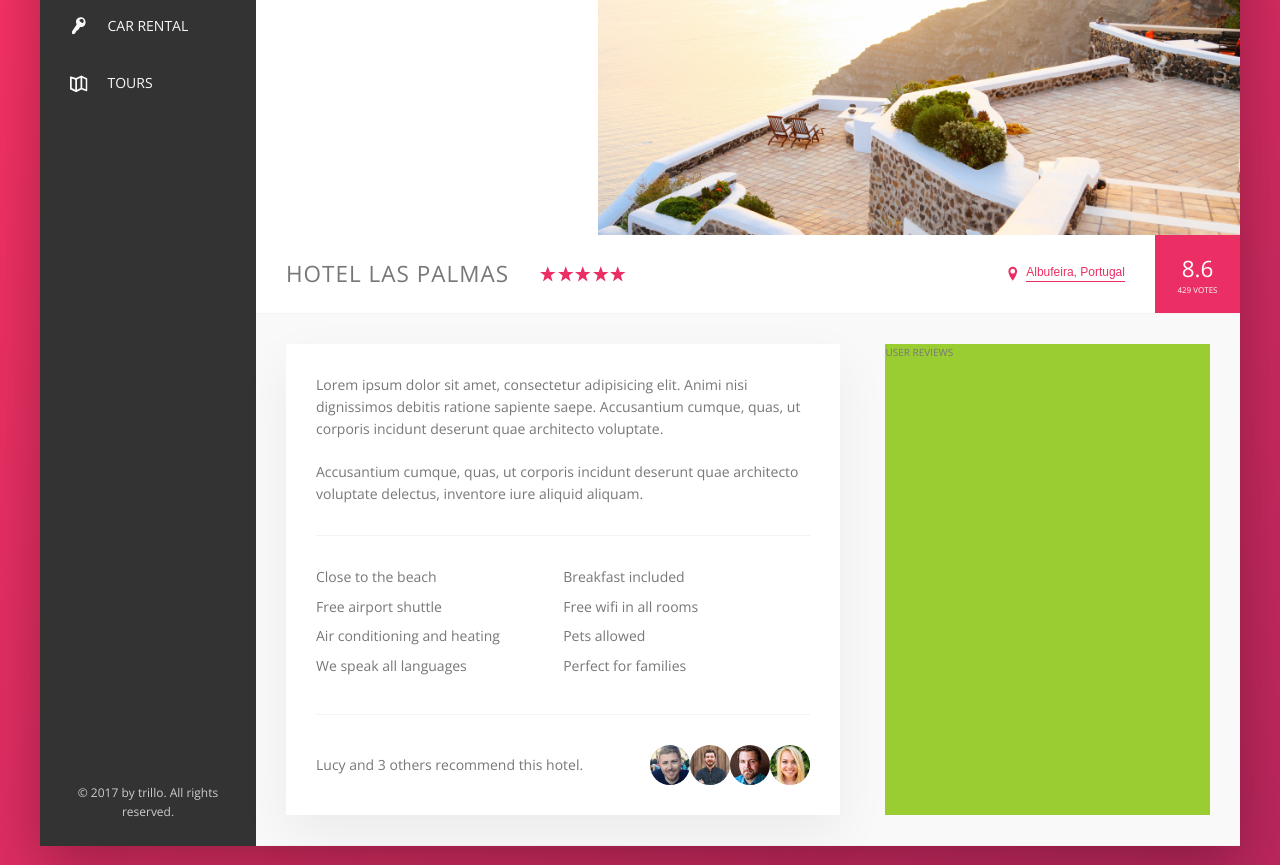
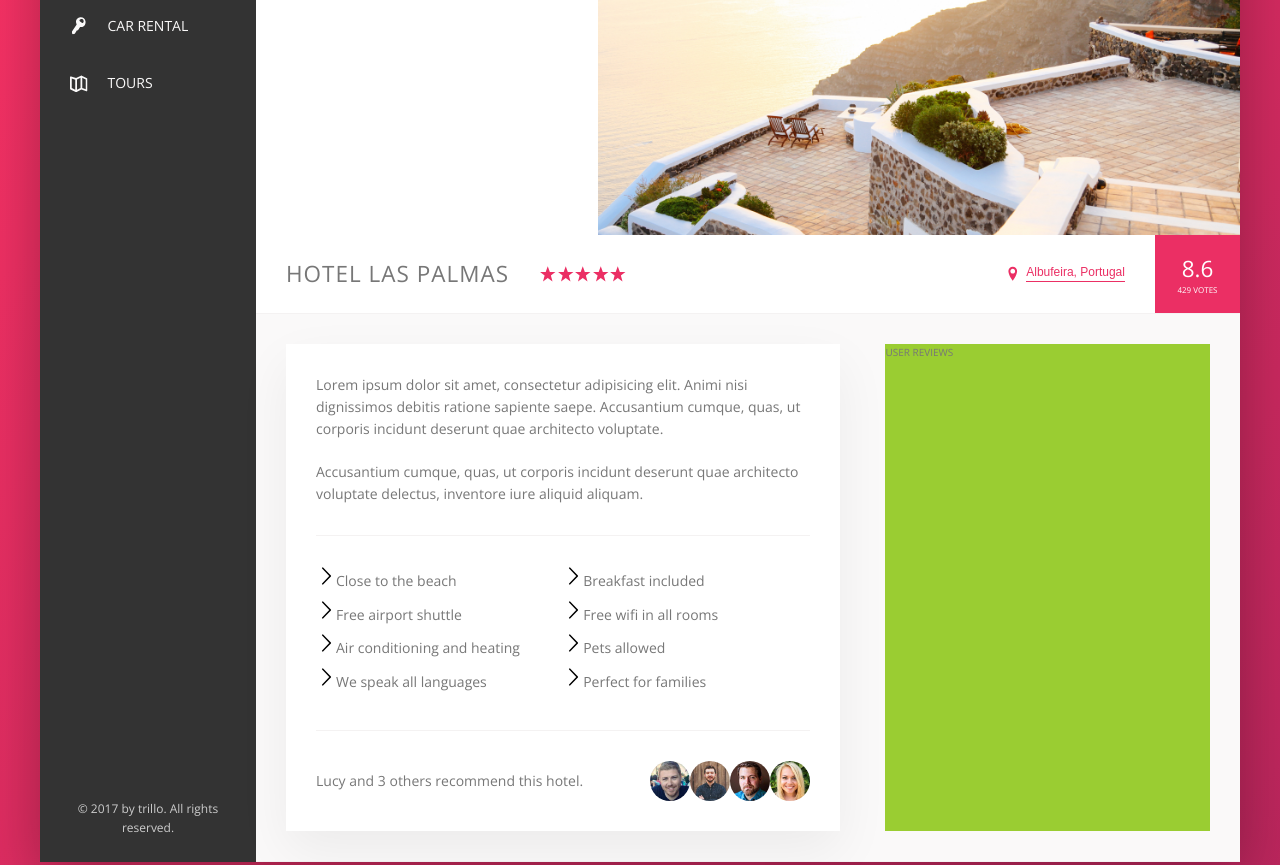
Before and after one commit to markovich692/Trillo, a website: page index.html in a window 1280 px wide. Shown: the part 300-1165 px from the top of the page. Drawn offline with nearby package versions, Linux system fonts and the light colour scheme.

Commit message:
inserts the chevron- thin-right icon on every list before all list elements

```diff
--- a/sass/components/_components.scss
+++ b/sass/components/_components.scss
@@ -167,10 +167,6 @@
     background-color: var(--color-primary-light);
   }
 
-  &__link:hover,
-  &__link:active {
-  }
-
   &__icon {
     width: 1.75rem;
     height: 1.75rem;
@@ -316,6 +312,14 @@
     flex: 0 0 50%;
     margin-bottom: 0.7rem;
   }
+
+  &__item::before {
+    content: "";
+    display: inline-block;
+    height: 2rem;
+    width: 2rem;
+    background-image: url(../img/chevron-thin-right.svg);
+  }
 }
 
 ///////////////////////////
```
Also changed, not shown: css/style.css, 1 other file.
